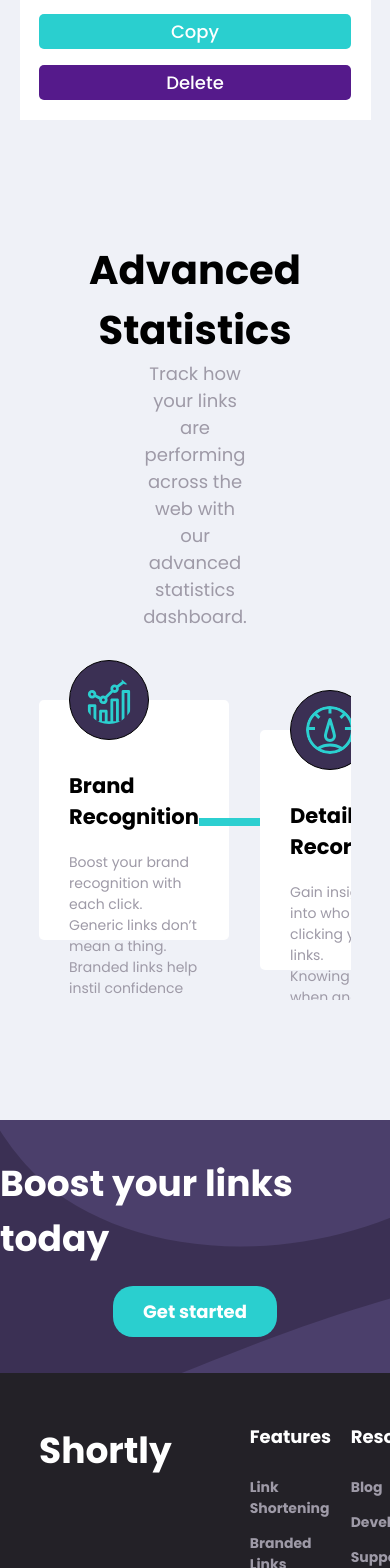
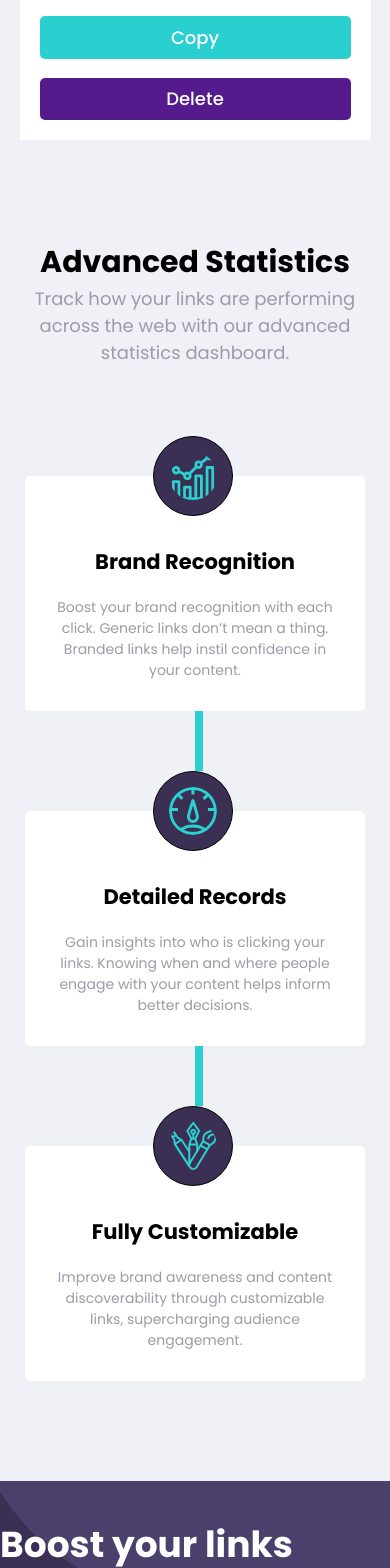
Before and after one commit to VolodymyrSvereniak/url-shortening-app, a Vue app: page / in a window 390 px wide. Shown: the part 1280-2848 px from the top of the page. Built offline with nearby package versions, Linux system fonts and the light colour scheme.

Commit message:
Styled mobile statistics seciton

```diff
--- a/src/components/ShortenedUrlItem.vue
+++ b/src/components/ShortenedUrlItem.vue
@@ -147,7 +147,7 @@ export default {
 
   @media (max-width: 768px) {
     .wrapper {
-      width: 90vw;
+      width: 90%;
       flex-direction: column;
       padding: 20px;
       flex: 1;
@@ -159,7 +159,8 @@ export default {
 
       .shortened-url {
         display: flex;
-        height: 130px;
+        width: 100%;
+        height: 150px;
         margin: 0;
         flex-direction: column;
         justify-content: space-between;
@@ -170,13 +171,15 @@ export default {
         }
 
         .copy-button {
-          width: 80vw;
+          width: 100%;
+          height: 5vh;
           cursor: default;
         }
 
         .delete-button {
           margin: 0;
-          width: 80vw;
+          height: 5vh;
+          width: 100%;
           cursor: default;
         }
       }
--- a/src/components/StatisticsDetails.vue
+++ b/src/components/StatisticsDetails.vue
@@ -5,7 +5,7 @@
       v-for="(statistic, index) in statistics"
       :key="statistic.title"
       :class="index === 1 ? 'middle-block' : ''"
-      :style="{ marginTop: 60 * index + 'px' }"
+      :style="{ marginTop: !isDekstopVersion ? 60 * index + 'px' : '' }"
     >
       <div class="image-wrapper">
         <img class="image" :src="statistic.img" :alt="statistic.img" />
@@ -24,7 +24,10 @@ export default {
     return {};
   },
   computed: {
-    ...mapState('statistics', ['statistics'])
+    ...mapState('statistics', ['statistics']),
+    isDekstopVersion() {
+      return window.matchMedia('(max-width: 768px)').matches;
+    }
   },
   created() {}
 };
@@ -36,7 +39,6 @@ export default {
   align-items: center;
   width: 80vw;
   gap: 10%;
-  overflow: hidden;
 
   .middle-block {
     &::before {
@@ -63,7 +65,7 @@ export default {
     flex-direction: column;
     align-items: center;
     width: 340px;
-    height: 240px;
+    height: auto;
     padding: 50px 30px 30px;
     background-color: white;
     border-radius: 5px;
@@ -97,5 +99,45 @@ export default {
     font-size: 14px;
     color: hsl(257, 7%, 63%);
   }
+
+  @media (max-width: 768px) {
+    flex-direction: column;
+    gap: 100px;
+    margin: 0;
+
+    .middle-block {
+      &::before {
+        content: '';
+        position: absolute;
+        left: 50%;
+        top: 100%;
+        width: 0;
+        height: 52px;
+      }
+
+      &::after {
+        content: '';
+        position: absolute;
+        left: 50%;
+        bottom: 117%;
+        width: 0;
+        height: 52px;
+      }
+    }
+
+    .wrapper {
+      text-align: center;
+
+      .title {
+        margin: 0 auto;
+      }
+
+      .image-wrapper {
+        .image {
+          left: 25.2vw;
+        }
+      }
+    }
+  }
 }
 </style>
--- a/src/components/StatisticsSection.vue
+++ b/src/components/StatisticsSection.vue
@@ -56,8 +56,18 @@ export default {
   }
 
   @media (max-width: 768px) {
-    .container {
-      .statistics-wrapper {
+    .statistics-wrapper {
+      padding: 100px;
+
+      .statistics-info {
+        width: 90vw;
+        .title {
+          font-size: 30px;
+        }
+
+        .description {
+         padding-bottom: 100px;
+        }
       }
     }
   }
```
